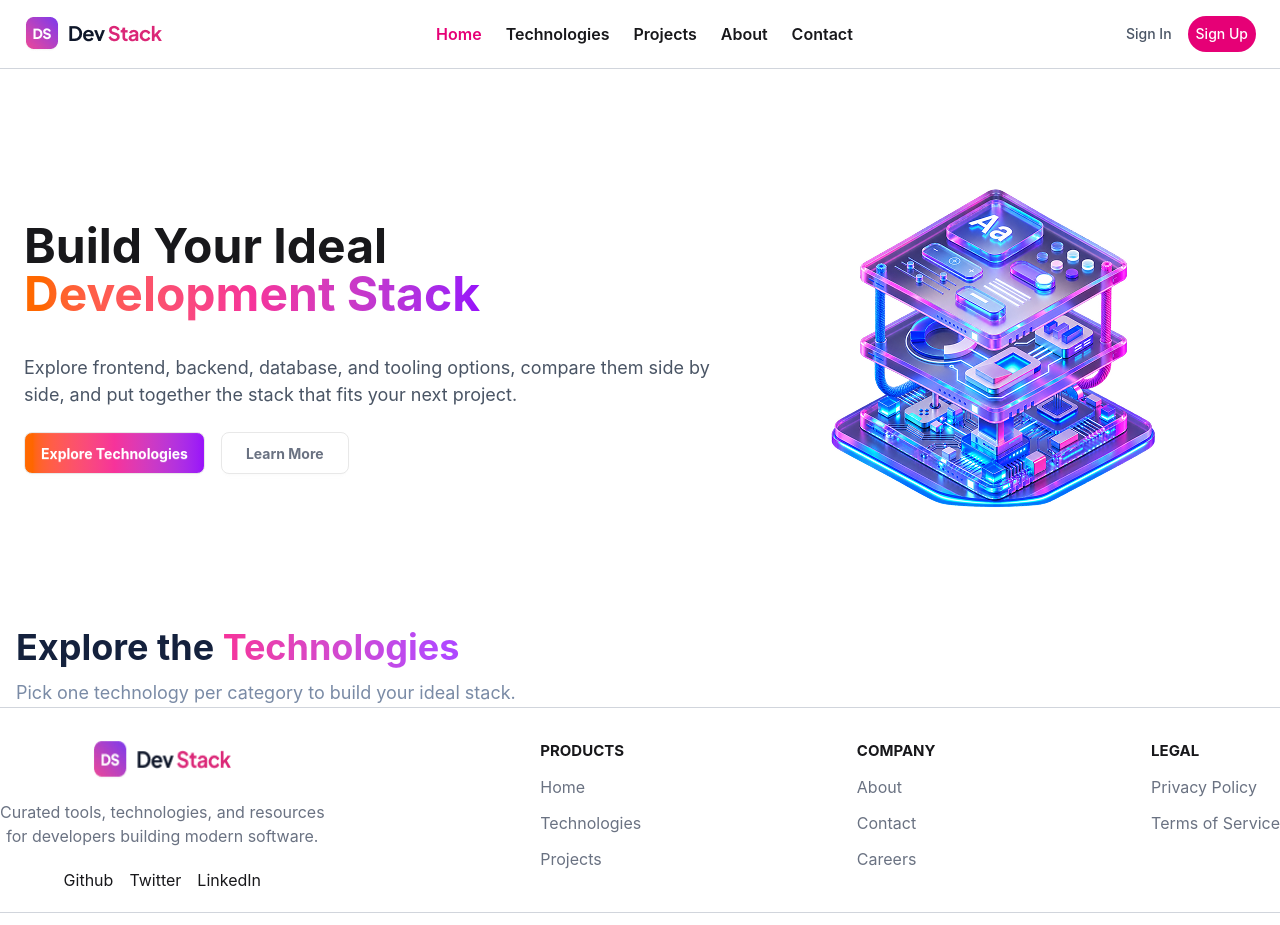
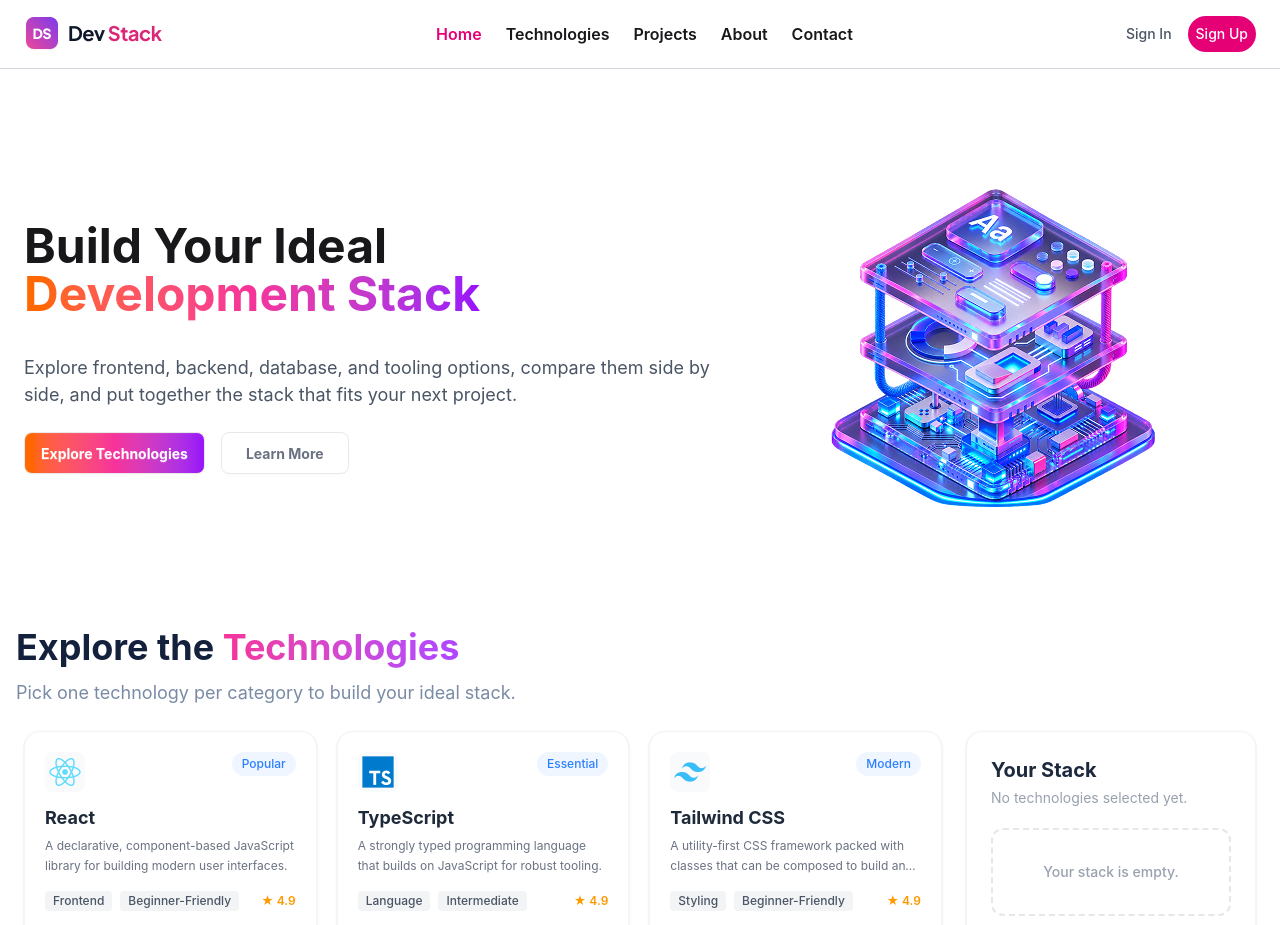
Before and after one commit to tahsinmesbhaturzo-blip/assignment-05, a React (Vite) app: page / in a window 1280 px wide. Shown: the top 925 px of the page. Built offline with nearby package versions, Linux system fonts and the light colour scheme.

Commit message:
Technologies added

```diff
--- a/src/App.tsx
+++ b/src/App.tsx
@@ -1,14 +1,29 @@
-
+import type { TechnologiesType } from "./components/Type";
+import { Suspense, useState } from "react";
 import Banner from "./components/Banner"
 import Footer from "./components/Footer"
 import Nav from "./components/Nav"
+import Technologies from "./components/Technologies";
+
+const techFatch = async (): Promise<TechnologiesType[]> => {
+  const res = await fetch("/data.json");
+  const data = await res.json();
+  return data;
+};
 
 
 function App() {
+  const [techPromise] = useState(() => techFatch())
   return (
     <>
       <Nav />
       <Banner />
+      <Suspense fallback={<h3 className=" mb-4 pb-4 bg-linear-to-r text-4xl
+             from-orange-500 via-pink-500
+             to-purple-600 bg-clip-text text-transparent
+             flex justify-center">Technologies Loading...</h3>}>
+        <Technologies techPromise={techPromise} />
+      </Suspense>
       <Footer />
     </>
   )
--- /dev/null
+++ b/src/components/Selected.tsx
@@ -0,0 +1,63 @@
+import type { TechnologiesType } from "./Type";
+
+interface SelectedProps {
+  selectedTechs: TechnologiesType[];
+  onRemove: (id: string) => void;
+  onRemoveAll: () => void;
+}
+
+const Selected = ({ selectedTechs, onRemove, onRemoveAll }: SelectedProps) => {
+  const count = selectedTechs.length;
+
+  return (
+    <div className="bg-white rounded-2xl p-6 border border-gray-100 shadow-sm h-fit">
+      <h2 className="text-xl font-bold text-slate-800">Your Stack</h2>
+      <p className="text-sm text-gray-400 mt-1 mb-5">
+        {count === 0 ? "No technologies selected yet." : `${count} Technology Selected`}
+      </p>
+
+      {/* Empty State vs Selected List */}
+      {count === 0 ? (
+        <div className="border-2 border-dashed border-gray-200 rounded-xl p-8 text-center">
+          <p className="text-sm text-gray-400 font-medium">Your stack is empty.</p>
+        </div>
+      ) : (
+        <div className="flex flex-col gap-3">
+          {selectedTechs.map((item) => (
+            <div
+              key={item.id}
+              className="flex items-center justify-between p-3 border border-gray-100 rounded-xl shadow-xs"
+            >
+              <div className="flex items-center gap-3">
+                <img src={item.icon} alt={item.name} className="w-7 h-7 object-contain" />
+                <div>
+                  <h4 className="text-sm font-bold text-slate-800 leading-none">{item.name}</h4>
+                  <span className="text-[11px] text-gray-400">{item.category}</span>
+                </div>
+              </div>
+
+              {/* Remove item button */}
+              <button
+                onClick={() => onRemove(item.id)}
+                className="text-gray-400 hover:text-red-500 transition p-1"
+                aria-label="Remove item"
+              >
+                ✕
+              </button>
+            </div>
+          ))}
+
+          {/* Remove All Button */}
+          <button
+            onClick={onRemoveAll}
+            className="w-full mt-3 py-2.5 border border-red-200 text-red-500 rounded-xl font-semibold text-sm hover:bg-red-50 transition"
+          >
+            Remove All
+          </button>
+        </div>
+      )}
+    </div>
+  );
+};
+
+export default Selected;
--- /dev/null
+++ b/src/components/Technologies.tsx
@@ -0,0 +1,63 @@
+import { use, useState } from "react";
+import type { TechnologiesType } from "./Type";
+import TechnologiesCard from "./TechnologiesCard";
+import Selected from "./Selected";
+
+interface TechProps {
+  techPromise: Promise<TechnologiesType[]>;
+}
+
+const Technologies = ({ techPromise }: TechProps) => {
+  const technologies = use(techPromise);
+  const [selectedTechs, setSelectedTechs] = useState<TechnologiesType[]>([]);
+
+  // Add technology to stack
+  const handleAddToStack = (tech: TechnologiesType) => {
+    const isAlreadyExist = selectedTechs.some((item) => item.id === tech.id);
+    if (!isAlreadyExist) {
+      setSelectedTechs((prev) => [...prev, tech]);
+    }
+  };
+
+  // Remove single technology from stack
+  const handleRemoveFromStack = (id: string) => {
+    setSelectedTechs((prev) => prev.filter((item) => item.id !== id));
+  };
+
+  // Clear all items from stack
+  const handleRemoveAll = () => {
+    setSelectedTechs([]);
+  };
+
+  return (
+    <div className="max-w-7xl mx-auto p-4 md:p-6">
+      <div className="grid grid-cols-1 lg:grid-cols-4 gap-6 items-start">
+        {/* Left Side: Technologies List */}
+        <div className="lg:col-span-3 grid grid-cols-1 md:grid-cols-2 xl:grid-cols-3 gap-5">
+          {technologies.map((tech: TechnologiesType) => {
+            const isSelected = selectedTechs.some((item) => item.id === tech.id);
+            return (
+              <TechnologiesCard
+                key={tech.id}
+                technology={tech}
+                onAdd={handleAddToStack}
+                isSelected={isSelected}
+              />
+            );
+          })}
+        </div>
+
+        {/* Right Side: Selected Stack Component */}
+        <div className="lg:col-span-1">
+          <Selected
+            selectedTechs={selectedTechs}
+            onRemove={handleRemoveFromStack}
+            onRemoveAll={handleRemoveAll}
+          />
+        </div>
+      </div>
+    </div>
+  );
+};
+
+export default Technologies;
--- /dev/null
+++ b/src/components/TechnologiesCard.tsx
@@ -0,0 +1,65 @@
+import type { TechnologiesType } from "./Type";
+
+interface TechnologiesCardProps {
+  technology: TechnologiesType;
+  onAdd: (tech: TechnologiesType) => void;
+  isSelected: boolean;
+}
+
+const TechnologiesCard = ({ technology, onAdd, isSelected }: TechnologiesCardProps) => {
+  return (
+    <div className="bg-white p-5 rounded-2xl border border-gray-100 shadow-sm hover:shadow-md transition duration-200 flex flex-col justify-between">
+      <div>
+        {/* Top Header Section */}
+        <div className="flex justify-between items-start mb-3">
+          <div className="w-10 h-10 flex items-center justify-center rounded-lg bg-gray-50">
+            {/* dynamic image URL fallback to text placeholder if broken */}
+            <img
+              src={technology.icon}
+              alt={technology.name}
+              className="w-8 h-8 object-contain"
+              onError={(e) => (e.currentTarget.style.display = 'none')}
+            />
+          </div>
+          {technology.badge && (
+            <span className="text-xs font-medium px-2.5 py-1 rounded-full bg-blue-50 text-blue-500">
+              {technology.badge}
+            </span>
+          )}
+        </div>
+
+        {/* Info Section */}
+        <h3 className="text-lg font-bold text-gray-800">{technology.name}</h3>
+        <p className="text-xs text-gray-500 mt-1 line-clamp-2 leading-relaxed">
+          {technology.description}
+        </p>
+      </div>
+
+      <div className="mt-4">
+        {/* Badges & Rating */}
+        <div className="flex items-center justify-between text-xs text-gray-500 mb-4 font-medium">
+          <div className="flex items-center gap-2">
+            <span className="bg-gray-100 px-2 py-0.5 rounded text-gray-600">{technology.category}</span>
+            <span className="bg-gray-100 px-2 py-0.5 rounded text-gray-600">{technology.difficulty}</span>
+          </div>
+          <span className="text-amber-500 font-semibold">★ {technology.rating}</span>
+        </div>
+
+        {/* Action Button */}
+        <button
+          onClick={() => onAdd(technology)}
+          disabled={isSelected}
+          className={`w-full py-2.5 rounded-xl text-sm font-semibold transition duration-200 ${
+            isSelected
+              ? "bg-gray-200 text-gray-400 cursor-not-allowed"
+              : "bg-slate-900 text-white hover:bg-slate-800 active:scale-95"
+          }`}
+        >
+          {isSelected ? "Added" : "Add to Stack"}
+        </button>
+      </div>
+    </div>
+  );
+};
+
+export default TechnologiesCard;
--- a/src/components/Type.ts
+++ b/src/components/Type.ts
@@ -4,7 +4,7 @@ export interface TechnologiesType{
     category: string;
     description: string;
     icon: string;
-    rating: Number;
+    rating: number;
     difficulty: string;
     badge: string
   }
```
